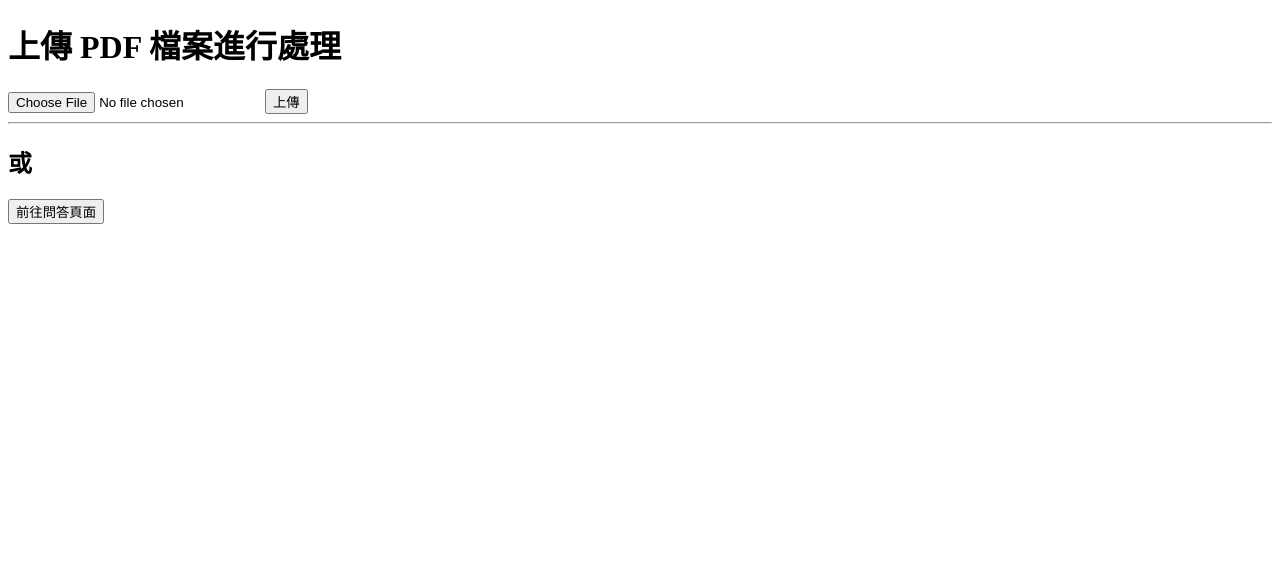
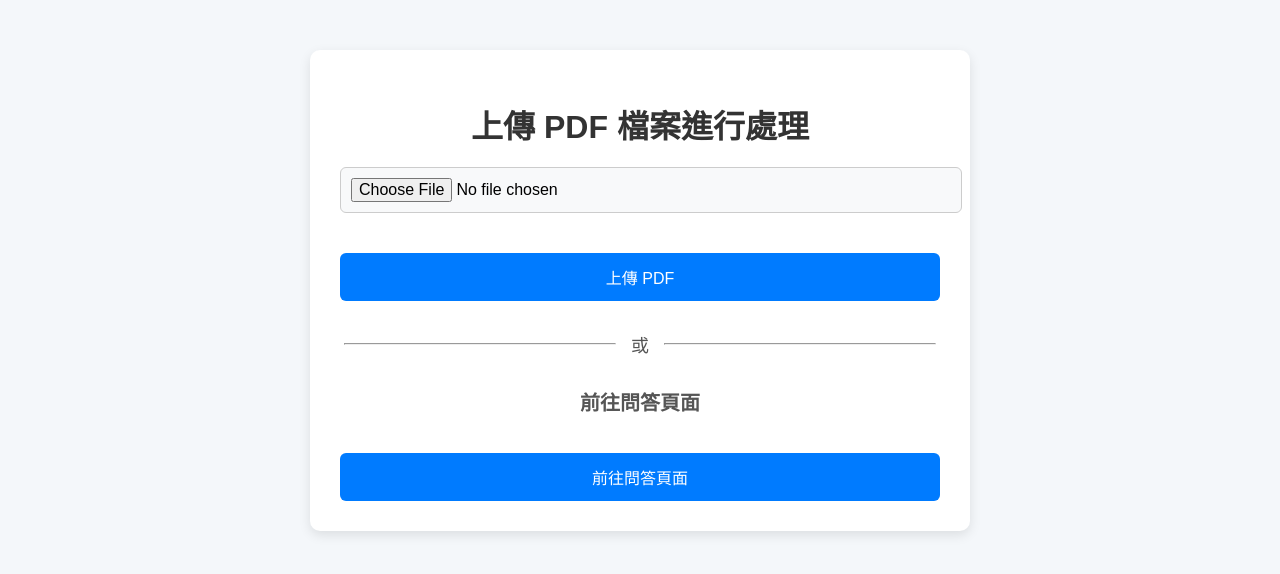
Before and after one commit to joke3547/RAG_test, a Flask app: page / in a window 1280 px wide. Shown: the top 574 px of the page. Run offline with Flask 3, Linux system fonts and the light colour scheme.

Commit message:
Updated frontend styling and added enhancements

```diff
--- a/templates/result.html
+++ b/templates/result.html
@@ -53,7 +53,7 @@
 
     <div class="answer">
         <div class="label">模型的回答：</div>
-        <div>{{ answer }}</div>
+        <div>{{ answer | replace('\n', '<br>') | safe }}</div> <!-- 用replace將換行符號換成<br> -->
     </div>
 
     <a href="/" class="button">回到首頁再問一次</a>
--- a/templates/upload.html
+++ b/templates/upload.html
@@ -1,20 +1,107 @@
 <!doctype html>
-<html>
+<html lang="zh-TW">
 <head>
+    <meta charset="UTF-8">
+    <meta name="viewport" content="width=device-width, initial-scale=1.0">
     <title>上傳 PDF</title>
+    <style>
+        body {
+            font-family: "Microsoft JhengHei", sans-serif;
+            background-color: #f4f7fa;
+            margin: 0;
+            padding: 0;
+        }
+        .container {
+            max-width: 600px;
+            margin: 50px auto;
+            padding: 30px;
+            background-color: white;
+            box-shadow: 0 4px 12px rgba(0, 0, 0, 0.1);
+            border-radius: 10px;
+        }
+        h1 {
+            font-size: 32px;
+            text-align: center;
+            color: #333;
+            margin-bottom: 20px;
+        }
+        h2 {
+            text-align: center;
+            font-size: 20px;
+            color: #555;
+            margin-top: 30px;
+        }
+        .form-group {
+            margin-bottom: 20px;
+        }
+        input[type="file"] {
+            display: block;
+            margin: 0 auto;
+            padding: 10px;
+            font-size: 16px;
+            background-color: #f8f9fa;
+            border: 1px solid #ccc;
+            border-radius: 6px;
+            width: 100%;
+        }
+        input[type="submit"], button {
+            display: inline-block;
+            background-color: #007BFF;
+            color: white;
+            padding: 12px 20px;
+            border: none;
+            border-radius: 6px;
+            font-size: 16px;
+            cursor: pointer;
+            text-align: center;
+            width: 100%;
+            margin-top: 20px;
+            transition: background-color 0.3s;
+        }
+        input[type="submit"]:hover, button:hover {
+            background-color: #0056b3;
+        }
+        .hr-container {
+            display: flex;
+            justify-content: center;
+            align-items: center;
+            margin-top: 30px;
+        }
+        .hr-container hr {
+            width: 45%;
+            margin: 0;
+        }
+        .hr-container span {
+            font-size: 18px;
+            color: #555;
+            margin: 0 15px;
+        }
+        a {
+            text-decoration: none;
+        }
+    </style>
 </head>
 <body>
+    <div class="container">
         <h1>上傳 PDF 檔案進行處理</h1>
+
         <form method="post" enctype="multipart/form-data">
-      <input type="file" name="pdf">
-      <input type="submit" value="上傳">
+            <div class="form-group">
+                <input type="file" name="pdf" accept=".pdf" required>
+            </div>
+            <input type="submit" value="上傳 PDF">
         </form>
 
+        <div class="hr-container">
             <hr>
+            <span>或</span>
+            <hr>
+        </div>
 
-    <h2>或</h2>
+        <h2>前往問答頁面</h2>
         <a href="/ask">
             <button>前往問答頁面</button>
         </a>
+    </div>
 </body>
 </html>
```
Also changed, not shown: process_pdf.py (+15 -4 lines), query_log.txt (+123 -0 lines), templates/index.html (+77 -6 lines). Lines whose indentation alone changed are shown as unchanged.
